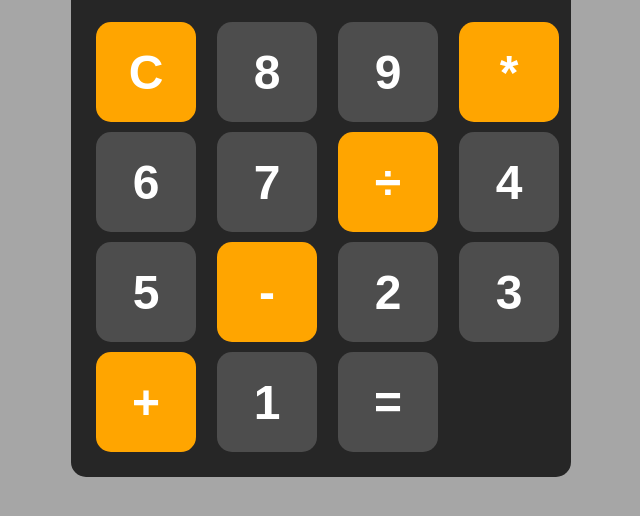
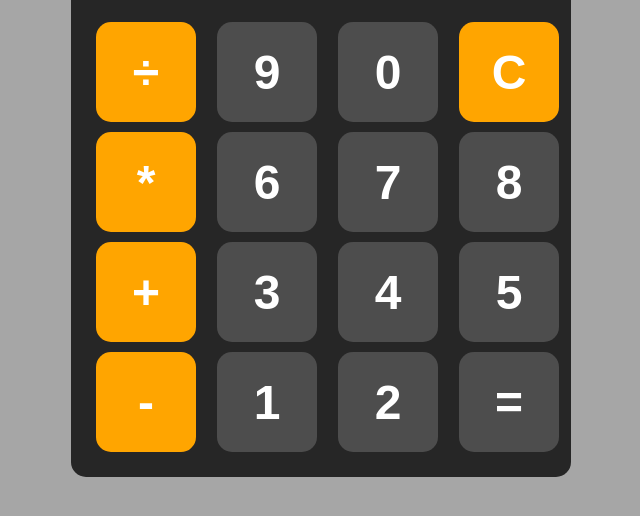
Before and after one commit to Bhavik-Kela/CodSoft, a plain HTML site: page Calculator/index.html in a window 1280 px wide. Shown: the part 118-634 px from the top of the page, without its empty margins (319-959 px from the left). Drawn offline with Linux system fonts and the light colour scheme.

Commit message:
Update index.html

```diff
--- a/Calculator/index.html
+++ b/Calculator/index.html
@@ -13,20 +13,21 @@
             <div class="delete">DE</div>
         </div>
         <div class="buttons">
+            <button class="operators" onclick="appendtoScr('/')">÷</button>
+            <button onclick="appendtoScr('9')">9</button>
+            <button onclick="appendtoScr('0')">0</button>
             <button class="operators" onclick="clearscr()">C</button>
-            <button onclick="appendtoScr('8')">8</button>
-            <button onclick="appendtoScr('9')">9</button>
             <button class="operators" onclick="appendtoScr('*')">*</button>
             <button onclick="appendtoScr('6')">6</button>
             <button onclick="appendtoScr('7')">7</button>
-            <button class="operators" onclick="appendtoScr('/')">÷</button>
+            <button onclick="appendtoScr('8')">8</button>
+            <button class="operators" onclick="appendtoScr('+')">+</button>
+            <button onclick="appendtoScr('3')">3</button>
             <button onclick="appendtoScr('4')">4</button>
             <button onclick="appendtoScr('5')">5</button>
             <button class="operators" onclick="appendtoScr('-')">-</button>
+            <button onclick="appendtoScr('1')">1</button>
             <button onclick="appendtoScr('2')">2</button>
-            <button onclick="appendtoScr('3')">3</button>
-            <button class="operators" onclick="appendtoScr('+')">+</button>
-            <button onclick="appendtoScr('1')">1</button>
             <button onclick="calcValue()">=</button>
 
 
```
